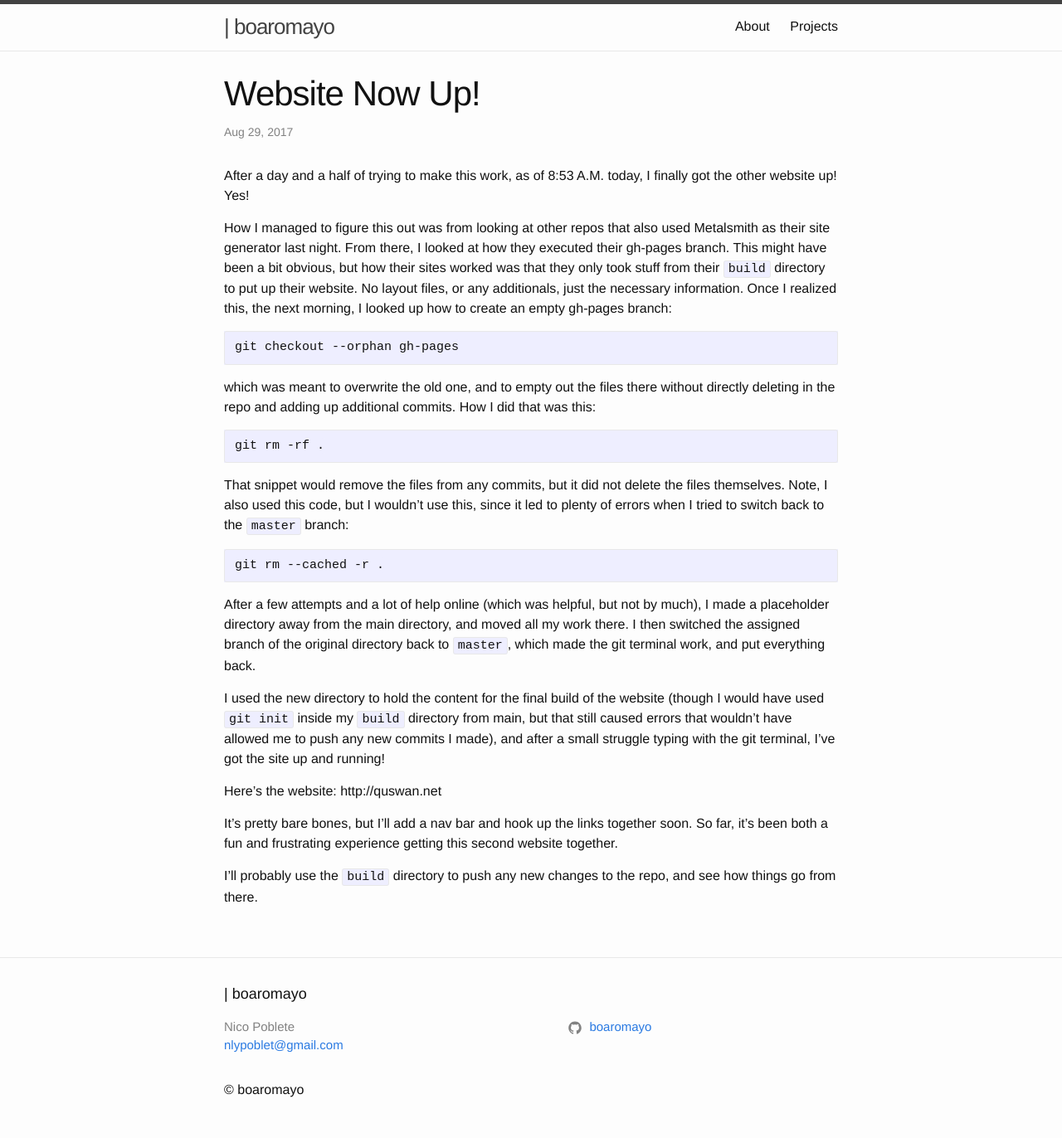
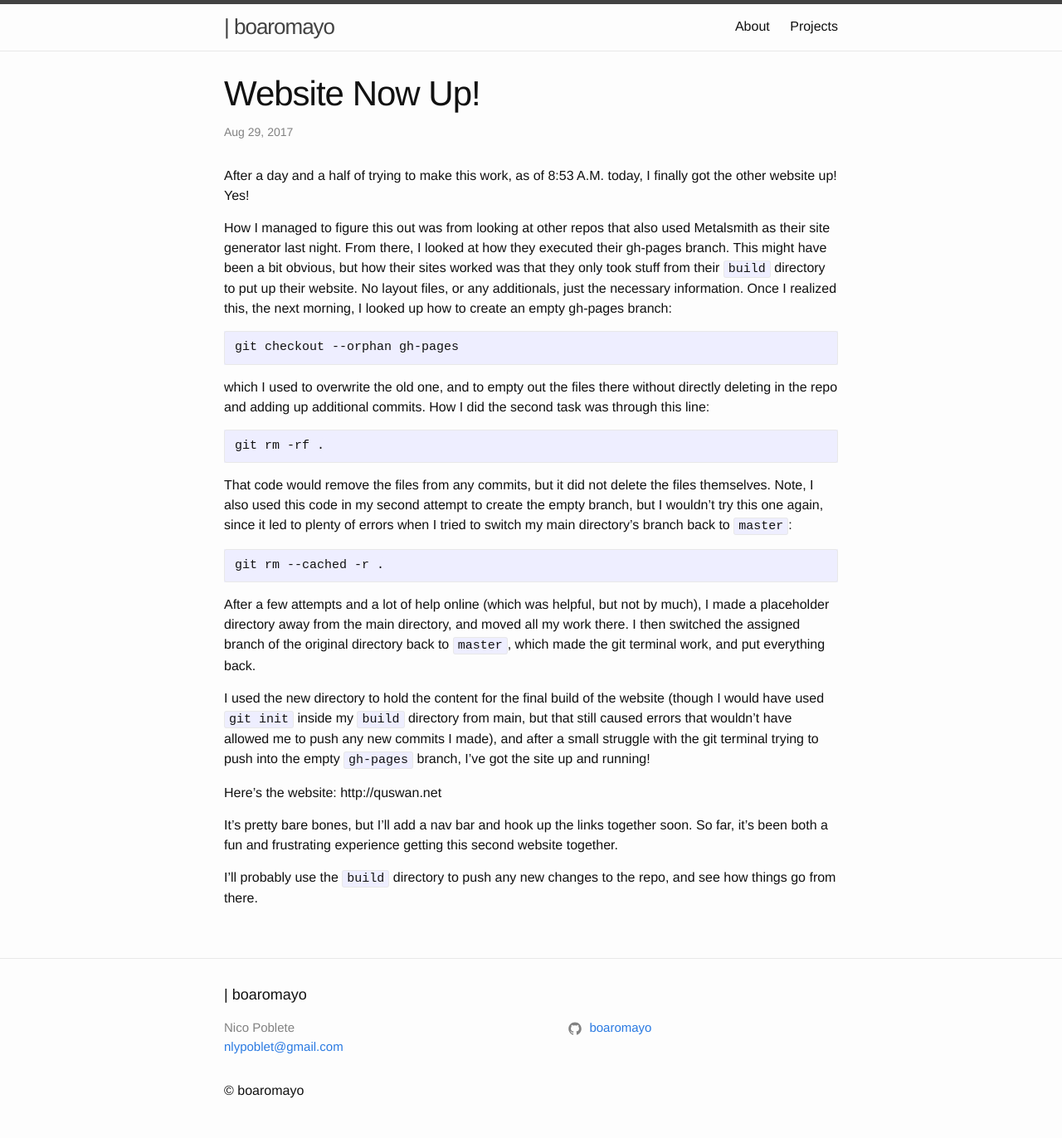
Before and after one commit to boaromayo/boaromayo.net-portfolio, a Jekyll site: the page built from _posts/2017-08-29-website-now-up.md, in a window 1280 px wide. Shown: the whole page at 83% size. Built offline with Jekyll 4.4.1, drawn with Linux system fonts in a browser that asks for light colours.

Commit message:
Edited new post (#22)
* Edited config file

* Added minima files

* Update README.md

* Update README.md

* Update README.md

* Edited about page

* Update README.md

* Added more outside links to footer

* Website now functional

* Updated _config.yml to update site for new posts

* Added date var to config file

* Added projects page

* Added projects.html to _layouts

* Removed date in config

* Added projects header title

* Added header to projects.html

* Edited projects.md

* Edited projects.md page

* Edited links to projects.md

* Projects are up post uploaded

* Edited projects page

* Edited link in projects.md

* Edited Construct link in projects page

* New post added

* Resized image in new post

* Fixed link in new post

* Fixed link in new post

* Fixed new post

* Fixed new post

* Fixed new post again

* Added more to new post again

* New post up

* Edited new post

* Edited new post for clarity

````diff
--- a/_posts/2017-08-29-website-now-up.md
+++ b/_posts/2017-08-29-website-now-up.md
@@ -13,13 +13,13 @@
 git checkout --orphan gh-pages
 ```
 
-which was meant to overwrite the old one, and to empty out the files there without directly deleting in the repo and adding up additional commits. How I did that was this:
+which I used to overwrite the old one, and to empty out the files there without directly deleting in the repo and adding up additional commits. How I did the second task was through this line:
 
 ```
 git rm -rf .
 ```
 
-That snippet would remove the files from any commits, but it did not delete the files themselves. Note, I also used this code, but I wouldn't use this, since it led to plenty of errors when I tried to switch back to the ```master``` branch:
+That code would remove the files from any commits, but it did not delete the files themselves. Note, I also used this code in my second attempt to create the empty branch, but I wouldn't try this one again, since it led to plenty of errors when I tried to switch my main directory's branch back to ```master```:
 
 ```
 git rm --cached -r .
@@ -27,7 +27,7 @@
 
 After a few attempts and a lot of help online (which was helpful, but not by much), I made a placeholder directory away from the main directory, and moved all my work there. I then switched the assigned branch of the original directory back to ```master```, which made the git terminal work, and put everything back.
 
-I used the new directory to hold the content for the final build of the website (though I would have used ```git init``` inside my ```build``` directory from main, but that still caused errors that wouldn't have allowed me to push any new commits I made), and after a small struggle typing with the git terminal, I've got the site up and running!
+I used the new directory to hold the content for the final build of the website (though I would have used ```git init``` inside my ```build``` directory from main, but that still caused errors that wouldn't have allowed me to push any new commits I made), and after a small struggle with the git terminal trying to push into the empty ```gh-pages``` branch, I've got the site up and running!
 
 Here's the website: http://quswan.net
 
````
